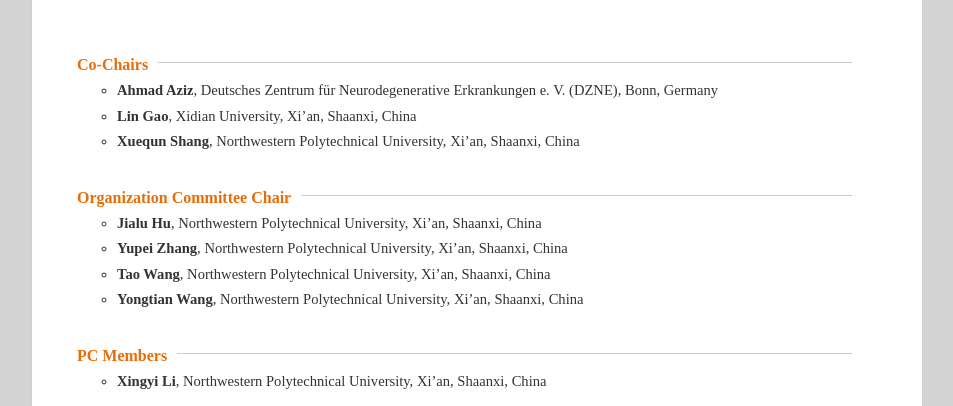
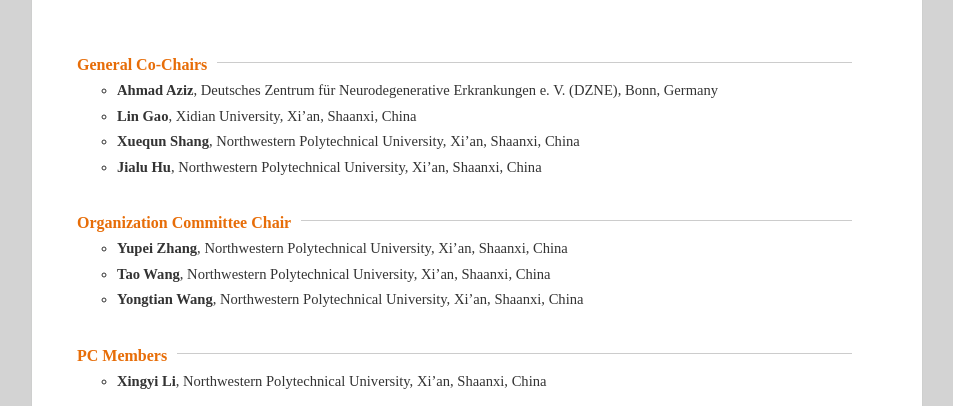
Before and after one commit to Lyycs/ICBI2024, a plain HTML site: page Committee.html in a window 1280 px wide. Shown: the part 371-777 px from the top of the page, without its empty margins (163-1116 px from the left). Drawn offline with Linux system fonts and the light colour scheme.

Commit message:
Update Committee.html

```diff
--- a/Committee.html
+++ b/Committee.html
@@ -39,7 +39,7 @@
             <p class="t2" id="Cochairs">
                 <span>
                     <span></span>
-                    Co-Chairs
+                    General Co-Chairs
                 </span>
             </p>
             <ul class="list01">
@@ -50,6 +50,7 @@
                 <li>
                     <b>Xuequn Shang</b>, Northwestern Polytechnical University, Xi’an, Shaanxi, China
                 </li>
+                <li><b>Jialu Hu</b>, Northwestern Polytechnical University, Xi’an, Shaanxi, China</li>
             </ul>
 
             <p class="t2" id="Organizer">
@@ -59,14 +60,10 @@
                 </span>
             </p>
             <ul class="list01">
-                <li><b>Jialu Hu</b>, Northwestern Polytechnical University, Xi’an, Shaanxi, China</li>
                 <li><b>Yupei Zhang</b>, Northwestern Polytechnical University, Xi’an, Shaanxi, China</li>
                 <li><b>Tao Wang</b>, Northwestern Polytechnical University, Xi’an, Shaanxi, China</li>
                 <li><b>Yongtian Wang</b>, Northwestern Polytechnical University, Xi’an, Shaanxi, China</li>
             </ul>
-
-
-
 
             <p class="t2" id="PC Chairs">
                 <span>
@@ -106,8 +103,7 @@
                 </li>
             </ul>
 
-
+            </div>
         </div>
-    </div>
 </body>
 </html>
```
